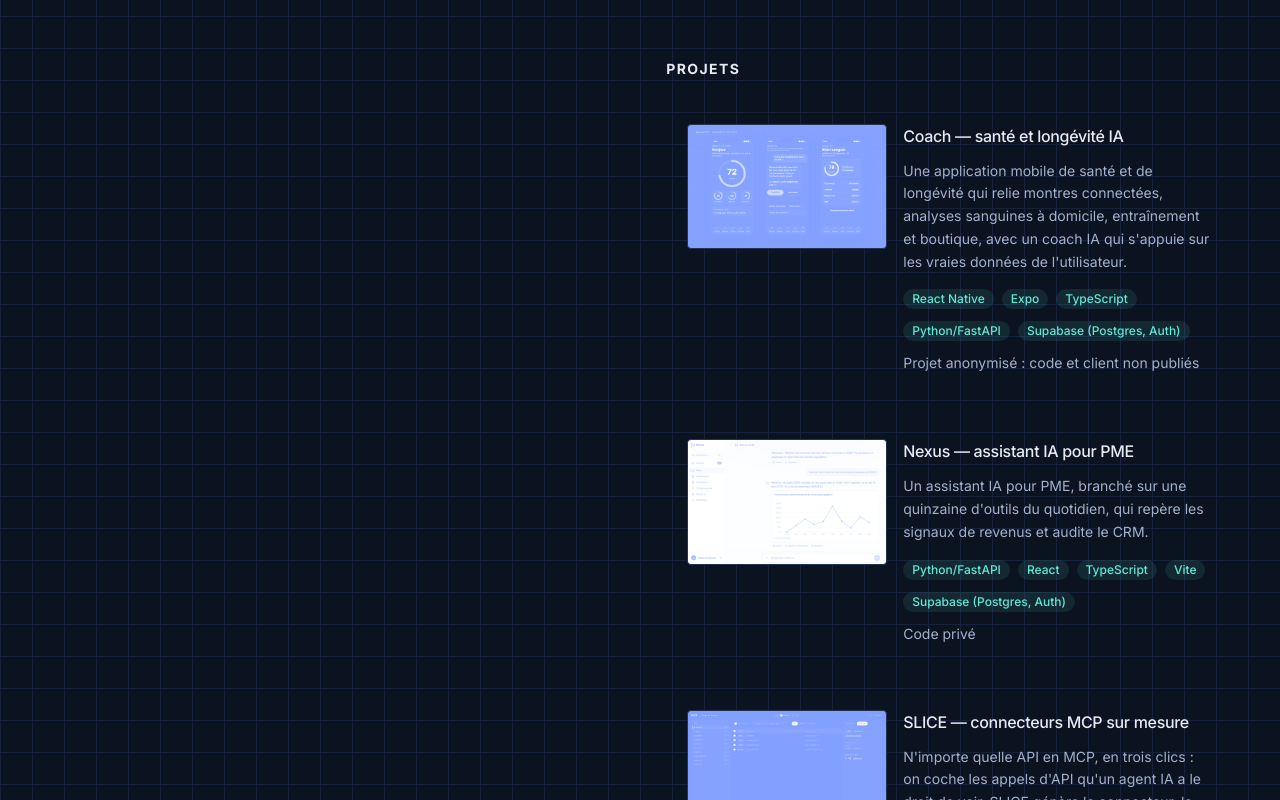
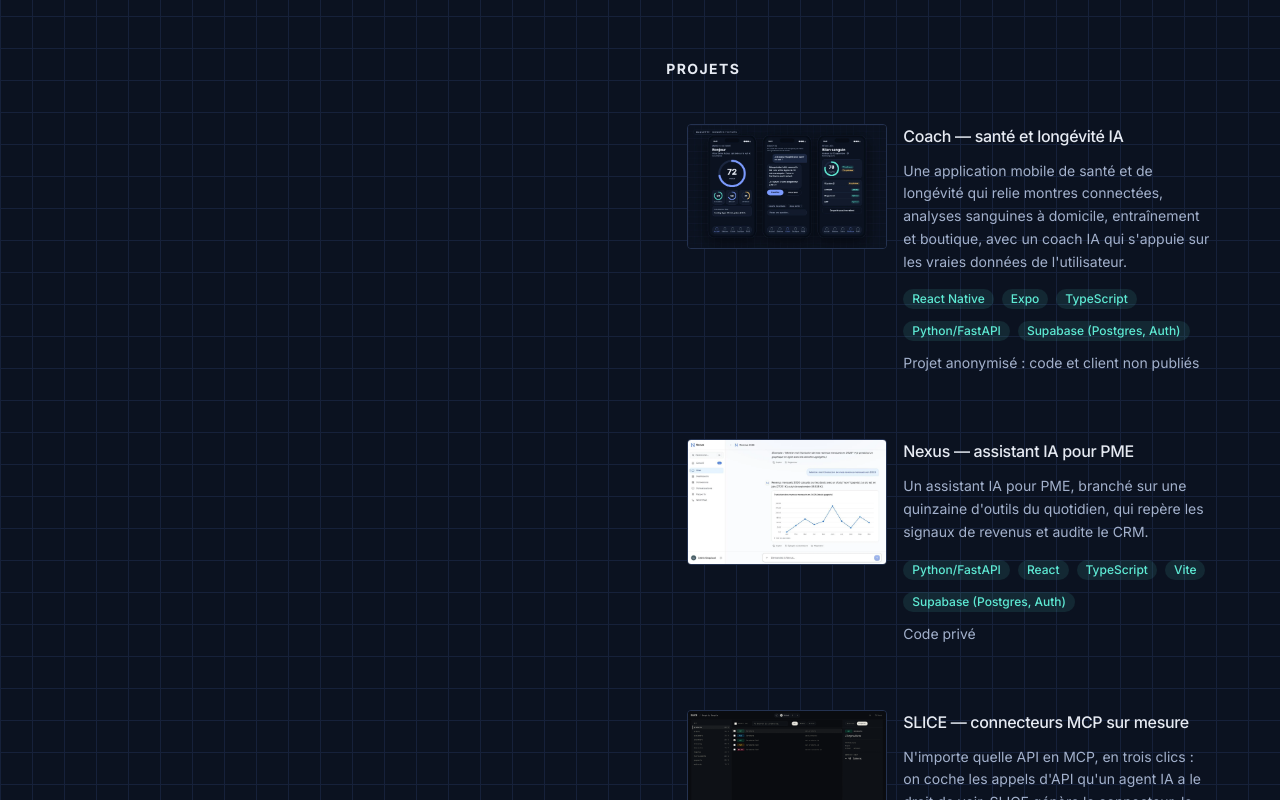
Before and after one commit to cedricgicquiaud/cedricgicquiaud.github.io, a Next.js app: page / in a window 1280 px wide. Shown: the part 2960-3760 px from the top of the page. Built offline with nearby package versions, Linux system fonts and the light colour scheme.

Commit message:
fix(PFO-128): show project card visuals in color, without filter

```diff
--- a/components/project-card.tsx
+++ b/components/project-card.tsx
@@ -15,9 +15,8 @@ export function ProjectCard({ fiche }: { fiche: Fiche }) {
   const codePrive = frontmatter.visibilite === "vitrine" && !isUrl(frontmatter.depot);
   return (
     <article className="group/item grid min-w-0 gap-4 rounded-lg border border-transparent p-5 transition-colors hover:border-border hover:bg-accent/50 focus-within:border-border focus-within:bg-accent/50 sm:grid-cols-[200px_1fr] lg:group-hover/list:opacity-50 lg:hover:!opacity-100">
-      {/* Monochrome bleu au repos : image en niveaux de gris fondue (screen, fond sombre) sur le bleu
-          du parent ; au survol ou au focus, fondu et gris retirés, l'image reprend ses couleurs. */}
-      <div className="self-start overflow-hidden rounded border border-border bg-primary">
+      {/* Visuel en couleurs, sans filtre : au doigt, le survol n'existe pas (PFO-128). */}
+      <div className="self-start overflow-hidden rounded border border-border">
         {/* Export statique : balise native, pas d'optimisation next/image. */}
         {/* eslint-disable-next-line @next/next/no-img-element */}
         <img
@@ -26,7 +25,7 @@ export function ProjectCard({ fiche }: { fiche: Fiche }) {
           width={1200}
           height={750}
           loading="lazy"
-          className="aspect-[16/10] w-full object-cover grayscale mix-blend-screen transition group-hover/item:grayscale-0 group-hover/item:mix-blend-normal group-focus-within/item:grayscale-0 group-focus-within/item:mix-blend-normal"
+          className="aspect-[16/10] w-full object-cover"
         />
       </div>
       <div className="min-w-0 space-y-3">
```
